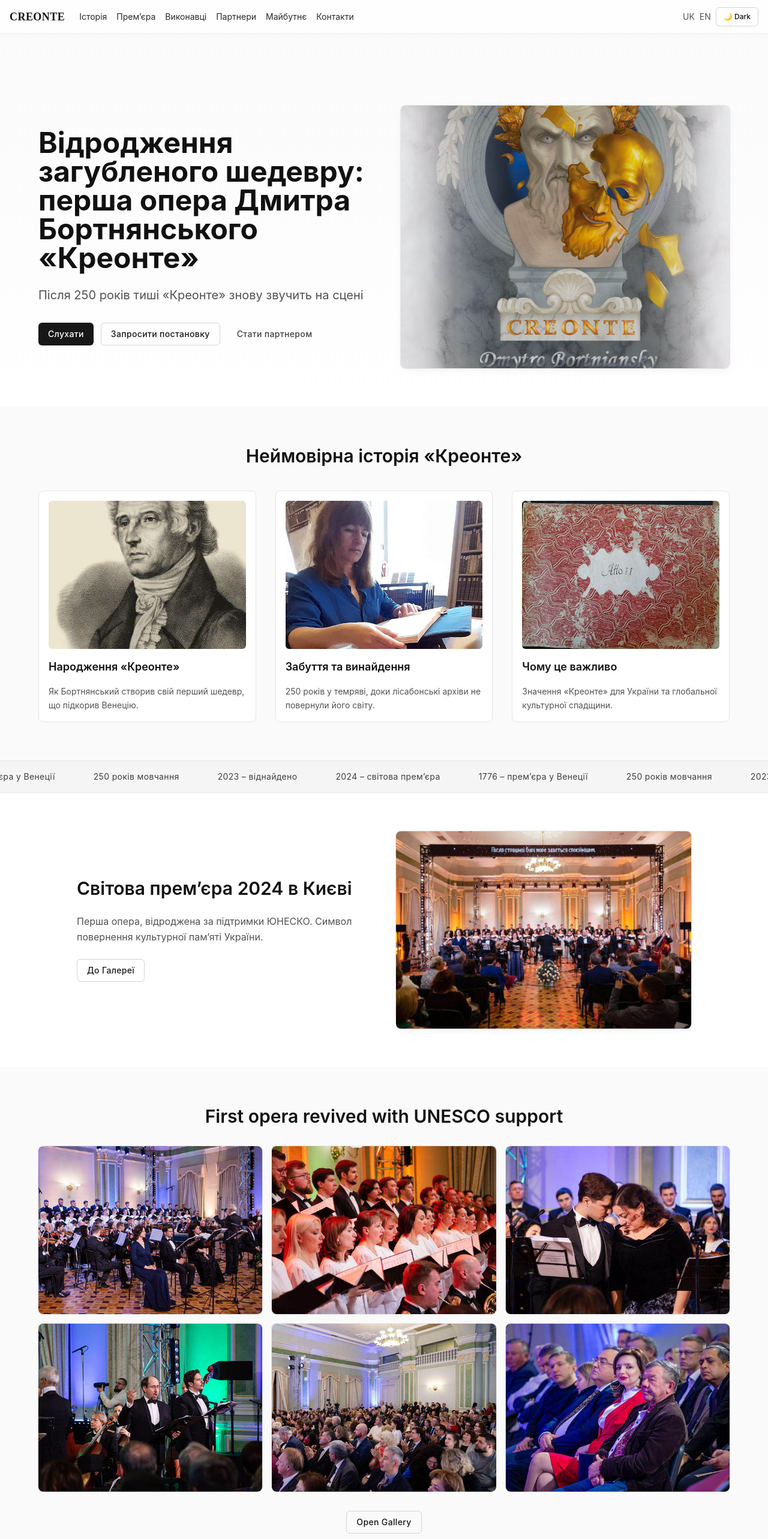
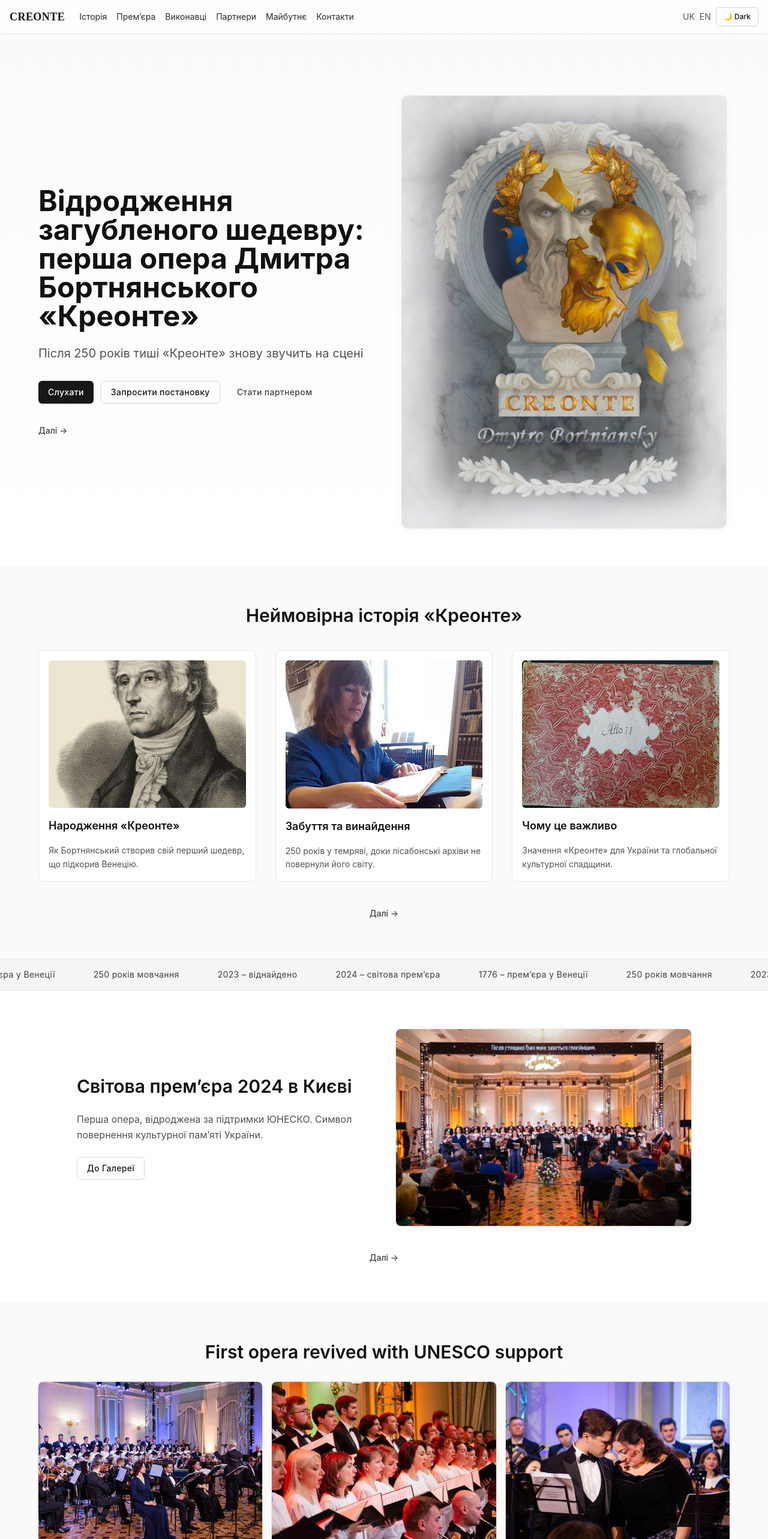
Before and after one commit to fais-world/CREONTE, a Next.js app: page /1 in a window 1280 px wide. Shown: the top 2566 px of the page at 60% size. Built offline with nearby package versions, Linux system fonts and the light colour scheme.

Commit message:
feat: guided flow next-links, hero aspect adjustments, common i18n keys (next/more)

```diff
--- a/src/app/[locale]/page.tsx
+++ b/src/app/[locale]/page.tsx
@@ -252,9 +252,9 @@
 
       <Section
         id="hero"
-        className="pt-32 md:pt-44 bg-gradient-to-b from-neutral-50 to-white"
+        className="pt-32 md:pt-40 bg-gradient-to-b from-neutral-50 to-white"
       >
-        <div className="max-w-6xl mx-auto grid md:grid-cols-2 gap-14 items-center">
+        <div className="max-w-6xl mx-auto grid md:grid-cols-2 gap-12 items-stretch md:items-center">
           <div>
             <h1 className="text-3xl md:text-5xl font-bold leading-tight mb-6">
               {dict.hero.title}
@@ -267,14 +267,22 @@
               <Button variant="outline">{dict.hero.ctas.invite}</Button>
               <Button variant="ghost">{dict.hero.ctas.partner}</Button>
             </div>
+            <div className="mt-8">
+              <a
+                href="#story"
+                className="text-sm font-medium text-neutral-700 dark:text-neutral-300 hover:underline inline-flex items-center gap-1"
+              >
+                {dict.common?.next || (locale === "uk" ? "Далі" : "Next")} →
+              </a>
+            </div>
           </div>
-          <div className="relative flex items-center justify-center w-full max-w-[560px] mx-auto aspect-square md:aspect-[5/4]">
+          <div className="relative flex items-center justify-center w-full max-w-[540px] mx-auto aspect-square md:aspect-[4/5] lg:aspect-[3/4]">
             <Image
               src={heroImage}
               alt="CREONTE"
               width={800}
               height={800}
-              className="w-full h-full object-cover rounded-lg shadow-soft ring-1 ring-neutral-200 dark:ring-neutral-800 bg-white/40"
+              className="w-full h-full object-contain md:object-cover rounded-lg shadow-soft ring-1 ring-neutral-200 dark:ring-neutral-800 bg-white/40"
               priority
             />
           </div>
@@ -307,6 +315,14 @@
               </p>
             </div>
           ))}
+        </div>
+        <div className="mt-10 text-center">
+          <a
+            href="#premiere"
+            className="text-sm font-medium text-neutral-700 dark:text-neutral-300 hover:underline inline-flex items-center gap-1"
+          >
+            {dict.common?.next || (locale === "uk" ? "Далі" : "Next")} →
+          </a>
         </div>
       </Section>
 
@@ -350,6 +366,14 @@
             />
           </div>
         </div>
+        <div className="mt-10 text-center">
+          <a
+            href="#unesco"
+            className="text-sm font-medium text-neutral-700 dark:text-neutral-300 hover:underline inline-flex items-center gap-1"
+          >
+            {dict.common?.next || (locale === "uk" ? "Далі" : "Next")} →
+          </a>
+        </div>
       </Section>
 
       {/* (Legacy temporary gallery & team sections removed; replaced by UNESCO gallery, performers and revival team sections) */}
@@ -380,6 +404,14 @@
           <Button variant="outline">
             {locale === "uk" ? "До Галереї" : "Open Gallery"}
           </Button>
+        </div>
+        <div className="mt-10 text-center">
+          <a
+            href="#performers"
+            className="text-sm font-medium text-neutral-700 dark:text-neutral-300 hover:underline inline-flex items-center gap-1"
+          >
+            {dict.common?.next || (locale === "uk" ? "Далі" : "Next")} →
+          </a>
         </div>
       </Section>
 
@@ -418,6 +450,15 @@
         </div>
       </Section>
 
+      <div className="text-center -mt-6 mb-12">
+        <a
+          href="#spotlight"
+          className="text-sm font-medium text-neutral-700 dark:text-neutral-300 hover:underline inline-flex items-center gap-1"
+        >
+          {dict.common?.next || (locale === "uk" ? "Далі" : "Next")} →
+        </a>
+      </div>
+
       {/* Spotlight / Area7 */}
       <Section id="spotlight" className="bg-neutral-50">
         <div className="max-w-6xl mx-auto grid md:grid-cols-2 gap-10 items-start">
@@ -451,6 +492,15 @@
           </div>
         </div>
       </Section>
+
+      <div className="text-center -mt-6 mb-12">
+        <a
+          href="#immersion"
+          className="text-sm font-medium text-neutral-700 dark:text-neutral-300 hover:underline inline-flex items-center gap-1"
+        >
+          {dict.common?.next || (locale === "uk" ? "Далі" : "Next")} →
+        </a>
+      </div>
 
       {/* Immersion / Area8 */}
       <Section id="immersion" className="bg-white">
@@ -488,6 +538,14 @@
           <Button variant="outline">
             {locale === "uk" ? dict.immersion.cta : dict.immersion.cta}
           </Button>
+        </div>
+        <div className="mt-10 text-center">
+          <a
+            href="#press-quote"
+            className="text-sm font-medium text-neutral-700 dark:text-neutral-300 hover:underline inline-flex items-center gap-1"
+          >
+            {dict.common?.next || (locale === "uk" ? "Далі" : "Next")} →
+          </a>
         </div>
       </Section>
 
--- a/src/i18n/dictionaries/en.ts
+++ b/src/i18n/dictionaries/en.ts
@@ -6,6 +6,10 @@
     partners: "Partners",
     future: "Future",
     contact: "Contact",
+  },
+  common: {
+    next: "Next",
+    more: "Learn more",
   },
   hero: {
     title:
--- a/src/i18n/dictionaries/uk.ts
+++ b/src/i18n/dictionaries/uk.ts
@@ -6,6 +6,10 @@
     partners: "Партнери",
     future: "Майбутнє",
     contact: "Контакти",
+  },
+  common: {
+    next: "Далі",
+    more: "Докладніше",
   },
   hero: {
     title:
```
